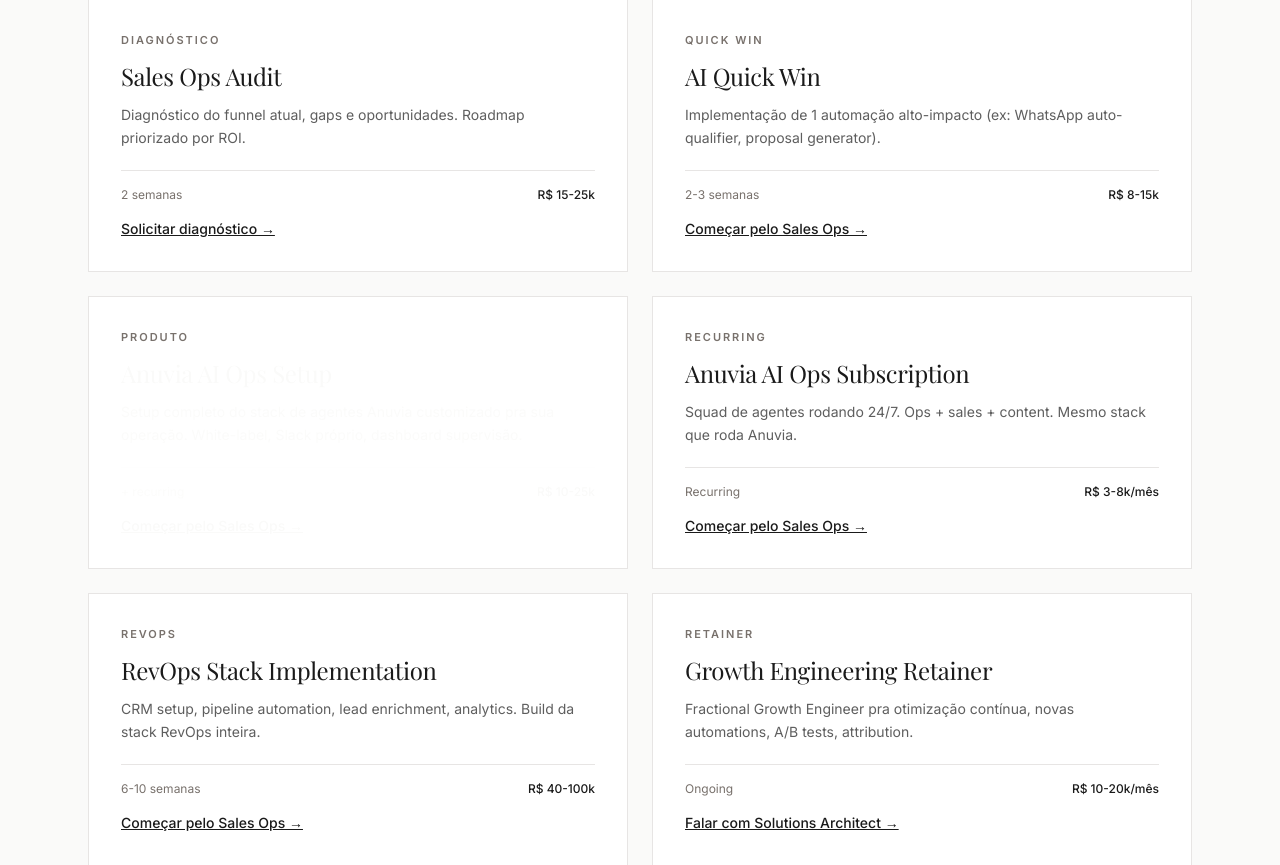
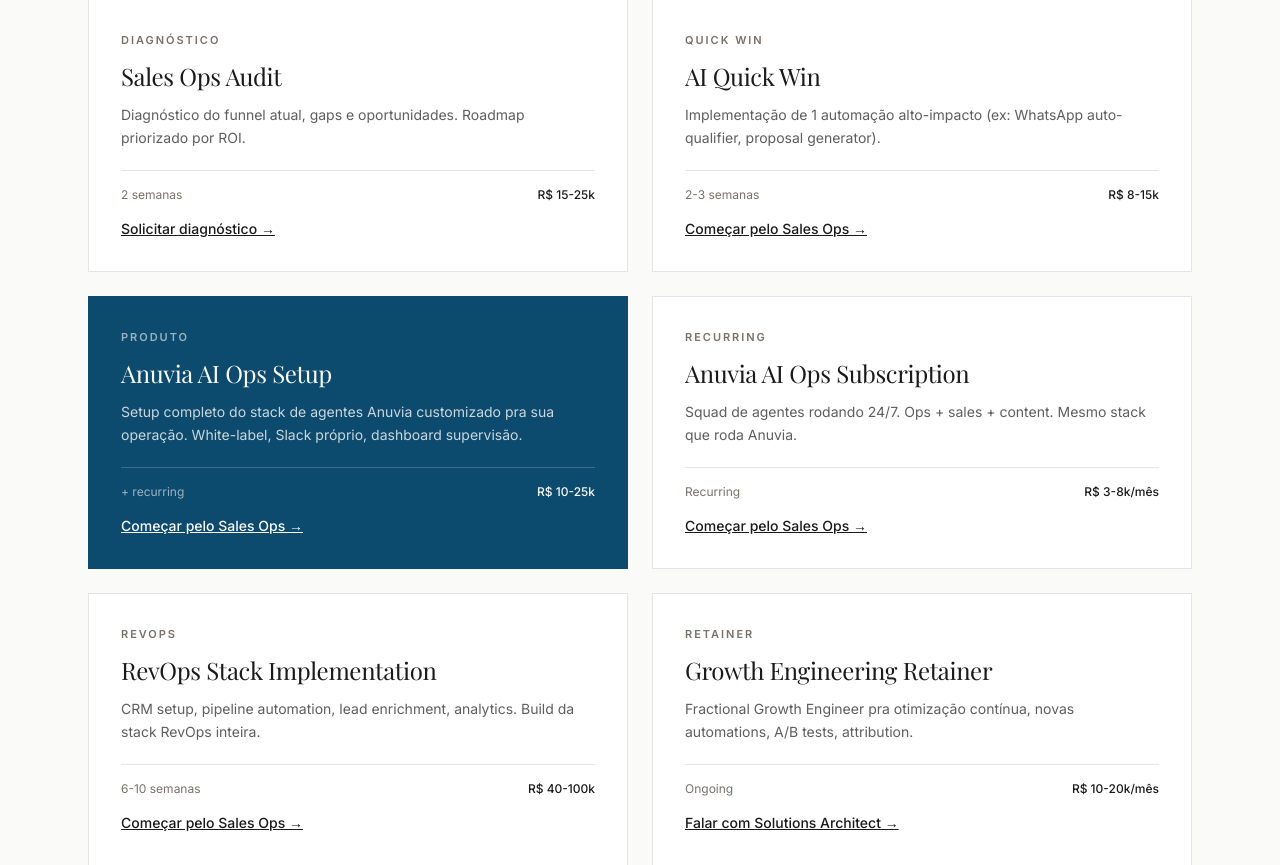
Before and after one commit to milavernazza/anuvia-lp, a FastAPI app: page /growth in a window 1280 px wide. Shown: the part 1692-2557 px from the top of the page. Run offline with FastAPI, Linux system fonts and the light colour scheme; parts of the project's set-up code (start-up, migrations or seed data) failed here and were passed over.

Commit message:
fix(visual): growth AI Ops card accent bg readable

```diff
--- a/templates/practice_growth.html
+++ b/templates/practice_growth.html
@@ -124,25 +124,25 @@
       {% endif %}
     </div>
 
-    <div class="card p-8 bg-accent text-paper flex flex-col">
+    <div class="p-8 flex flex-col" style="background:#0c4a6e; color:#fafaf9; border:1px solid #0c4a6e">
       {% if lang == 'en' %}
-      <p class="eyebrow mb-3 text-paper/60">Product</p>
-      <h3 class="h-serif text-2xl mb-3">Anuvia AI Ops Setup</h3>
-      <p class="text-sm text-paper/80 leading-relaxed mb-5">Full setup of the Anuvia agent stack customized to your operation. White-label, dedicated Slack, supervision dashboard.</p>
-      <div class="flex justify-between items-end pt-4 border-t border-paper/20 text-xs mb-4">
-        <span class="text-paper/60">+ recurring</span>
-        <span class="font-medium">{{ fmt_price('R$ 10-25k') }}</span>
+      <p class="eyebrow mb-3" style="color:rgba(250,250,249,0.6)">Product</p>
+      <h3 class="h-serif text-2xl mb-3" style="color:#fafaf9">Anuvia AI Ops Setup</h3>
+      <p class="text-sm leading-relaxed mb-5" style="color:rgba(250,250,249,0.8)">Full setup of the Anuvia agent stack customized to your operation. White-label, dedicated Slack, supervision dashboard.</p>
+      <div class="flex justify-between items-end pt-4 text-xs mb-4" style="border-top:1px solid rgba(250,250,249,0.2)">
+        <span style="color:rgba(250,250,249,0.6)">+ recurring</span>
+        <span class="font-medium" style="color:#fafaf9">{{ fmt_price('R$ 10-25k') }}</span>
       </div>
-      <a href="/growth/sales-ops" class="text-sm font-medium underline text-paper hover:text-paper/80 mt-auto">Start with Sales Ops →</a>
+      <a href="/growth/sales-ops" class="text-sm font-medium underline mt-auto" style="color:#fafaf9">Start with Sales Ops →</a>
       {% else %}
-      <p class="eyebrow mb-3 text-paper/60">Produto</p>
-      <h3 class="h-serif text-2xl mb-3">Anuvia AI Ops Setup</h3>
-      <p class="text-sm text-paper/80 leading-relaxed mb-5">Setup completo do stack de agentes Anuvia customizado pra sua operação. White-label, Slack próprio, dashboard supervisão.</p>
-      <div class="flex justify-between items-end pt-4 border-t border-paper/20 text-xs mb-4">
-        <span class="text-paper/60">+ recurring</span>
-        <span class="font-medium">R$ 10-25k</span>
+      <p class="eyebrow mb-3" style="color:rgba(250,250,249,0.6)">Produto</p>
+      <h3 class="h-serif text-2xl mb-3" style="color:#fafaf9">Anuvia AI Ops Setup</h3>
+      <p class="text-sm leading-relaxed mb-5" style="color:rgba(250,250,249,0.8)">Setup completo do stack de agentes Anuvia customizado pra sua operação. White-label, Slack próprio, dashboard supervisão.</p>
+      <div class="flex justify-between items-end pt-4 text-xs mb-4" style="border-top:1px solid rgba(250,250,249,0.2)">
+        <span style="color:rgba(250,250,249,0.6)">+ recurring</span>
+        <span class="font-medium" style="color:#fafaf9">R$ 10-25k</span>
       </div>
-      <a href="/growth/sales-ops" class="text-sm font-medium underline text-paper hover:text-paper/80 mt-auto">Começar pelo Sales Ops →</a>
+      <a href="/growth/sales-ops" class="text-sm font-medium underline mt-auto" style="color:#fafaf9">Começar pelo Sales Ops →</a>
       {% endif %}
     </div>
 
```
